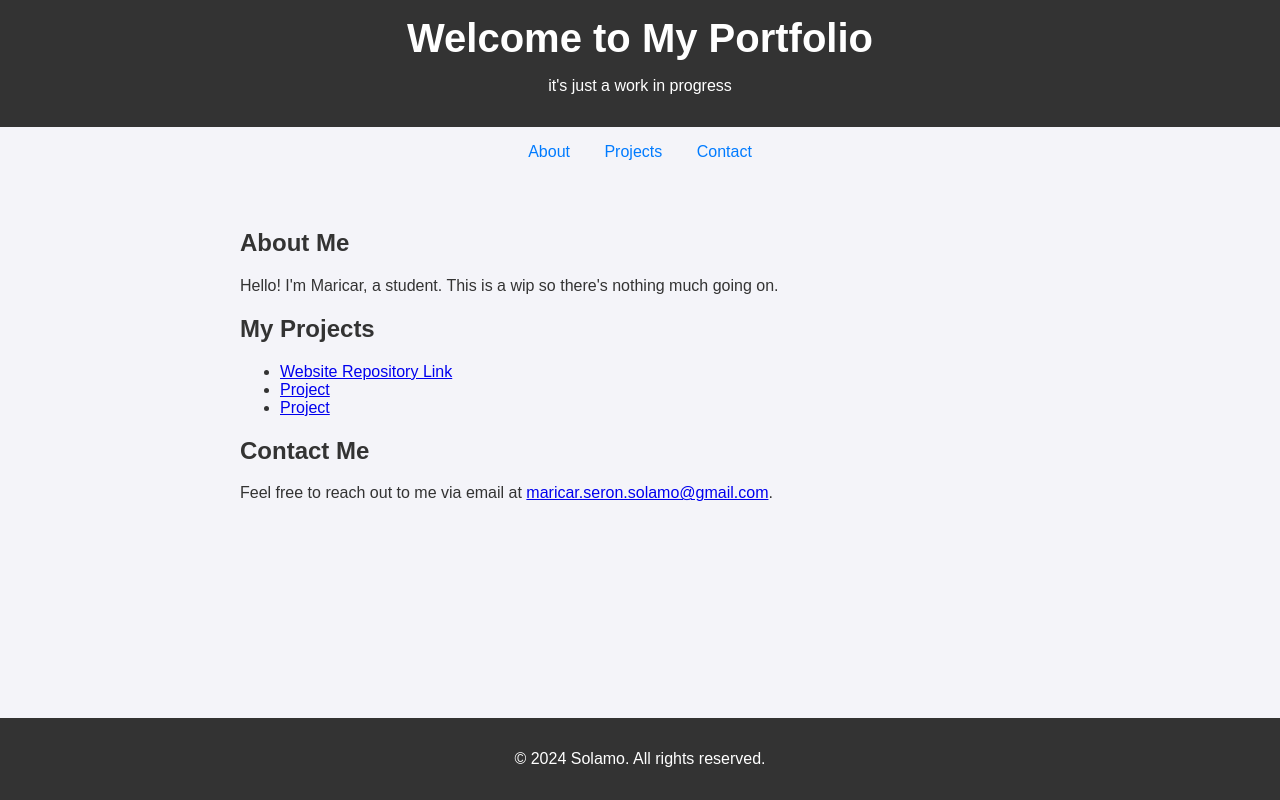
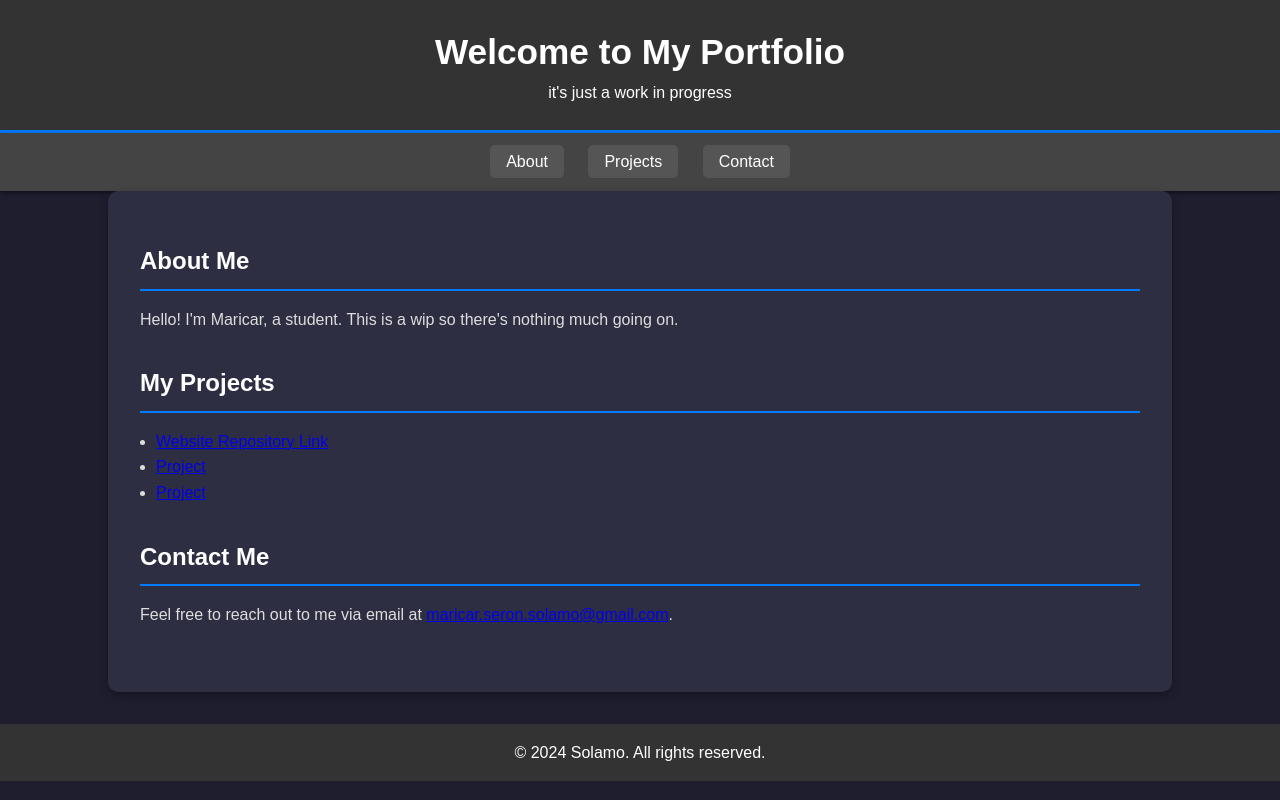
Before and after one commit to Astraea11/github-portfolio, a PHP site: page / in a window 1280 px wide. Run offline with PHP 8.4, Linux system fonts and the light colour scheme.

Commit message:
edited the css

```diff
--- a/css/port.css
+++ b/css/port.css
@@ -2,42 +2,95 @@ body {
     font-family: Arial, sans-serif;
     margin: 0;
     padding: 0;
-  background-color: #f4f4f9;
-  color: #333;
+    background-color: #1e1e2f;
+    color: #ddd;
+    line-height: 1.6;
   }
+
   header {
     background: #333;
     color: #fff;
-  padding: 1rem 0;
+    padding: 1.5rem 0;
     text-align: center;
+    border-bottom: 3px solid #007BFF;
   }
   header h1 {
     margin: 0;
-  font-size: 2.5rem;
+    font-size: 2.2rem;
   }
+  header p {
+    font-size: 1rem;
+    margin: 0;
+  }
+
+
   nav {
+    background-color: #444;
+    padding: 1rem;
     text-align: center;
-  margin: 1rem 0;
+    box-shadow: 0 2px 5px rgba(0, 0, 0, 0.5);
   }
   nav a {
-  margin: 0 15px;
+    margin: 0 10px;
     text-decoration: none;
-  color: #007BFF;
+    color: #fff;
+    padding: 0.5rem 1rem;
+    border-radius: 5px;
+    background: #555;
+    transition: background-color 0.3s ease, color 0.3s ease;
   }
   nav a:hover {
-  text-decoration: underline;
+    background: #007BFF;
+    color: #fff;
   }
+
+  /* Main Content */
   main {
     padding: 2rem;
-  max-width: 800px;
+    max-width: 1000px;
     margin: auto;
+    background-color: #2e2e42;
+    border-radius: 10px;
+    box-shadow: 0 4px 10px rgba(0, 0, 0, 0.3);
   }
+
+  /* Sections */
+  section {
+    margin-bottom: 2rem;
+  }
+  section h2 {
+    color: #fff;
+    border-bottom: 2px solid #007BFF;
+    padding-bottom: 0.5rem;
+    margin-bottom: 1rem;
+  }
+  section p,
+  section ul {
+    color: #ddd;
+  }
+  section ul {
+    padding-left: 1rem;
+  }
+
+
   footer {
     text-align: center;
     background: #333;
     color: #fff;
     padding: 1rem 0;
-  position: fixed;
-  width: 100%;
-  bottom: 0;
+    position: relative;
+    margin-top: 2rem;
   }
+  footer p {
+    margin: 0;
+  }
+
+  @media (max-width: 768px) {
+    nav a {
+      display: block;
+      margin: 10px 0;
+    }
+    main {
+      padding: 1rem;
+    }
+  }
```
Lines whose indentation alone changed are shown as unchanged.
